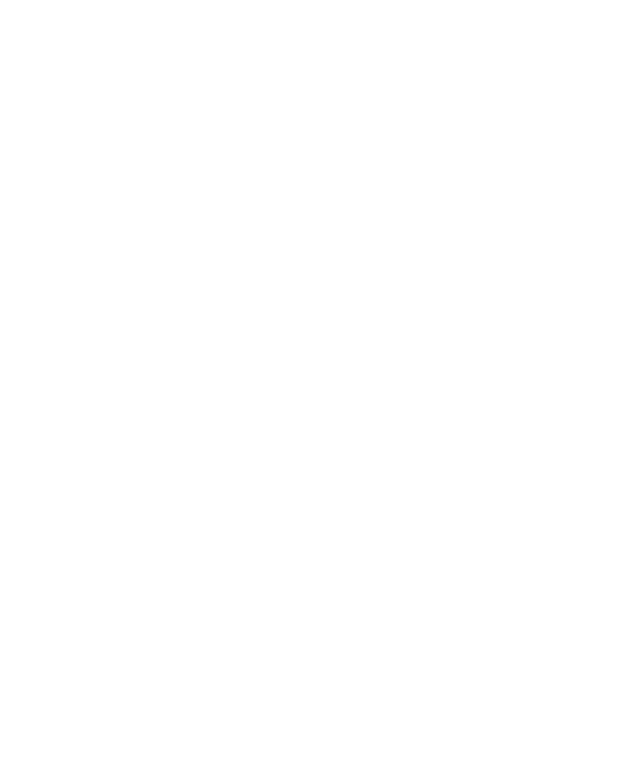
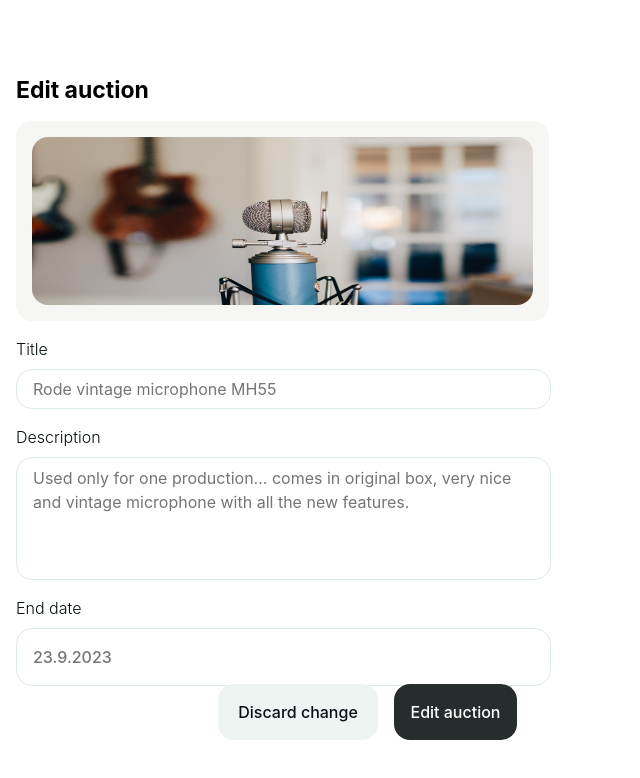
Before and after one commit to AndjelaShida/AuctionBay-Frontend, a React (Vite) app: page /editauction in a window 1280 px wide. Before the commit this address had no page. Shown: the top 778 px of the page, without its empty margins (0-640 px from the left). Built offline with nearby package versions, Linux system fonts and the light colour scheme.

Commit message:
edit auction fix

```diff
--- a/src/emptyState/auctionEmptyState.tsx
+++ b/src/emptyState/auctionEmptyState.tsx
@@ -28,7 +28,7 @@
           </LeftNavigation>
 
           <RightNavigation>
-            <CircleButton to="/create">
+            <CircleButton to="/addauctions">
               <svg
                 width="20"
                 height="20"
--- a/src/emptyState/biddingEmpty.tsx
+++ b/src/emptyState/biddingEmpty.tsx
@@ -49,7 +49,7 @@
           </LeftNavigation>
 
           <RightNavigation>
-            <CircleButton to="/create">
+            <CircleButton to="/addauction">
               <svg
                 width="20"
                 height="20"
--- a/src/emptyState/profilEmptyState.tsx
+++ b/src/emptyState/profilEmptyState.tsx
@@ -51,7 +51,7 @@
           </LeftNavigation>
 
           <RightNavigation>
-            <CircleButton to="/create">
+            <CircleButton to="/addauction">
               <svg
                 width="20"
                 height="20"
--- a/src/emptyState/wonEmptyState.tsx
+++ b/src/emptyState/wonEmptyState.tsx
@@ -49,7 +49,7 @@
           </LeftNavigation>
 
           <RightNavigation>
-            <CircleButton to="/create">
+            <CircleButton to="/addauction">
               <svg
                 width="20"
                 height="20"
--- a/src/pages/auction/auction.tsx
+++ b/src/pages/auction/auction.tsx
@@ -64,7 +64,7 @@
           </LeftNavigation>
 
           <RightNavigation>
-            <CircleButton to="/create">
+            <CircleButton to="/addauctions">
               <svg
                 width="20"
                 height="20"
--- a/src/pages/auction/auctions.tsx
+++ b/src/pages/auction/auctions.tsx
@@ -42,7 +42,7 @@
           </LeftNavigation>
 
           <RightNavigation>
-            <CircleButton to="/create">
+            <CircleButton to="/addauctions">
               <svg
                 width="20"
                 height="20"
--- a/src/pages/profile/myAuction.style.ts
+++ b/src/pages/profile/myAuction.style.ts
@@ -1,6 +1,5 @@
 import styled from "styled-components";
 import { Link } from "react-router-dom";
-
 
 export const CardsGrid = styled.div`
   display: grid;
@@ -9,7 +8,7 @@
   padding: 20px;
   width: 100%;
   box-sizing: border-box;
-  background-color: #F6F6F4 ;
+  background-color: #f6f6f4;
 
   @media (max-width: 1200px) {
     grid-template-columns: repeat(3, 1fr); // prilagodljivo za tablete
@@ -24,14 +23,13 @@
   }
 `;
 
-
 export const NavButton2 = styled(Link)`
   padding: 14px 20px;
   font-family: "Inter", sans-serif;
   font-weight: 400;
   border-radius: 32px;
   border: none;
-  background-color:#F0F8FF;
+  background-color: #f0f8ff;
   color: #000;
   cursor: pointer;
   transition: background-color 0.3s ease;
@@ -42,11 +40,10 @@
   gap: 10px;
 
   &:hover {
-      color:white ;
-    background-color:#202020 ;
+    color: white;
+    background-color: #202020;
   }
 `;
-
 
 export const Title = styled.h2`
   width: 1440px;
@@ -55,19 +52,20 @@
   font-weight: 700;
   color: #000;
   margin: 0;
-  padding: 10px ;
+  padding: 10px;
   text-align: left;
+  background-color: #f6f6f4 ;
 
 `;
 
 export const TabBar = styled.div`
   flex-direction: column;
-display: flex ;
-align-items: center ;
+  display: flex;
+  align-items: center;
   text-align: center;
   justify-content: center;
   gap: 32px;
-padding: 24px ;
+  padding: 24px;
 `;
 export const ButtonGroup = styled.div`
   display: flex;
@@ -75,8 +73,6 @@
   flex-wrap: wrap;
   justify-content: center;
 `;
-
-
 
 export const NavbarContent = styled.div`
   width: 100%;
--- /dev/null
+++ b/src/profileSetting/editAuction/editAuction.style.ts
@@ -0,0 +1,234 @@
+import { styled } from "styled-components";
+
+export const Wrapper = styled.div`
+  display: flex;
+  flex-direction: column;
+  width: 533px;
+  height: 647px;
+  border-radius: 16px;
+  padding: 16px;
+  gap: 16px;
+  background-color: #ffffff;
+`;
+
+export const Header = styled.div`
+  display: flex;
+  flex-direction: column;
+  width: 501px;
+  height: 28px;
+  gap: 16px;
+
+  font-family: "Inter", sans-serif;
+  font-weight: 700;
+  font-style: bold;
+  font-size: 23px;
+  line-height: 120%;
+  color: #000000;
+`;
+
+export const Picture = styled.div`
+  display: flex;
+  flex-direction: column;
+  width: 501px;
+  height: 168px;
+  border-radius: 16px;
+  gap: 8px;
+  padding: 16px;
+  background-color: #f6f6f4;
+
+  img {
+    width: 501px;
+    height: 168px;
+    border-radius: 16px;
+  }
+`;
+
+export const Inner = styled.div`
+  /*CEO srednji ceo*/
+  display: flex;
+  flex-direction: column;
+  width: 501px;
+  height: 331px;
+  gap: 16px;
+`;
+
+
+
+export const InputGroupTitle = styled.div`
+  /*deo sa tekstom i placeholderom*/
+  display: flex;
+  flex-direction: column;
+  width: 501px;
+  height: 72px;
+  gap: 8px;
+
+  label {
+    /*naslovi: title, description i end date*/
+    width: 501px;
+    height: 24px;
+    font-family: "Inter", sans-serif;
+    font-weight: 300;
+    font-style: light;
+    font-size: 16px;
+    line-height: 24px;
+    color: #071015;
+  }
+`;
+
+export const InputGroupDescription = styled.div`
+  /*deo sa tekstom i placeholderom*/
+  display: flex;
+  flex-direction: column;
+  width: 501px;
+  height: 155px;
+  gap: 8px;
+
+  label {
+    /*naslovi: title, description i end date*/
+    width: 501px;
+    height: 24px;
+    font-family: "Inter", sans-serif;
+    font-weight: 300;
+    font-style: light;
+    font-size: 16px;
+    line-height: 24px;
+    color: #071015;
+  }
+`;
+
+export const InputGroupEndDate = styled.div`
+  /*deo sa tekstom i placeholderom*/
+  display: flex;
+  flex-direction: column;
+  width: 501px;
+  height: 72px;
+  gap: 8px;
+
+
+    height: 24px;
+    font-family: "Inter", sans-serif;
+    font-weight: 300;
+    font-style: light;
+    font-size: 16px;
+    line-height: 24px;
+    color: #071015;
+  }
+`;
+
+export const InputTitle = styled.input`
+  /*deo samo sa placeholderom*/
+  display: flex;
+  flex-direction: row;
+  width: 501px;
+  height: 40px;
+  gap: 8px;
+  border-radius: 16px;
+  border: 1px solid #dde9e6;
+  padding: 8px 16px;
+  background-color: #ffffff;
+
+
+    font-family: "Inter", sans-serif;
+    font-weight: 400;
+    font-style: medium;
+    font-size: 16px;
+    line-height: 24px;
+    color: #071015;
+
+`;
+
+export const InputEndDate = styled.input`
+  /*deo samo sa placeholderom*/
+  display: flex;
+  flex-direction: row;
+  width: 501px;
+  height: 40px;
+   min-height: 40px;
+  gap: 8px;
+  border-radius: 16px;
+  border: 1px solid #dde9e6;
+  padding: 8px 16px;
+  background-color: #ffffff;
+
+
+    font-family: "Inter", sans-serif;
+    font-weight: 500;
+    font-style: medium;
+    font-size: 16px;
+    line-height: 24px;
+    color: #071015;
+
+`;
+
+
+export const TextArea = styled.textarea`
+  /*description placeholder*/
+  width: 501px;
+  height: 123px;
+  border-radius: 16px;
+  border: 1px solid #dde9e6;
+  padding: 8px 16px;
+  background-color: #ffffff;
+
+  font-family: "Inter", sans-serif;
+  font-weight: 400;
+  font-size: 16px;
+  line-height: 24px;
+  resize: none;
+`;
+
+export const BottomBar = styled.div`
+  display: flex;
+  flex-direction: row;
+  justify-content: flex-end;
+  width: 501px;
+  height: 40px;
+  gap: 16px;
+
+`;
+
+export const DiscardButton = styled.div`
+   display: flex;
+  flex-direction: row;
+  justify-content: center ;
+  align-items: center ;
+  width: 160px;
+  height: 40px;
+  min-height: 40px;
+  border-radius: 16px;
+  padding: 8px 16px;
+  background-color: #edf4f2;
+
+  width: 128px;
+  height: 24px;
+  font-family: "Inter", sans-serif;
+  font-weight: 500;
+  font-style: medium;
+  font-size: 16px;
+  line-height: 24px;
+  letter-spacing: 0%;
+  color: #071015;
+`;
+
+export const EditButton = styled.div`
+  display: flex;
+  flex-direction: row;
+  justify-content: center ;
+  align-items: center ;
+  width: 123px;
+  height: 40px;
+  min-height: 40px;
+  border-radius: 16px;
+  padding: 8px 16px;
+  background-color: #272d2d;
+
+  width: 91px;
+  height: 24px;
+  font-family: "Inter", sans-serif;
+  font-weight: 500;
+  font-style: medium;
+  font-size: 16px;
+  line-height: 24px;
+  letter-spacing: 0%;
+  color: #ffffff;
+`;
--- /dev/null
+++ b/src/profileSetting/editAuction/editAuction.tsx
@@ -0,0 +1,73 @@
+import { useState } from "react";
+import {
+  BottomBar,
+  DiscardButton,
+  EditButton,
+  Header,
+  Inner,
+  InputEndDate,
+  InputGroupDescription,
+  InputGroupEndDate,
+  InputGroupTitle,
+  InputTitle,
+  Picture,
+  TextArea,
+  Wrapper,
+} from "./editAuction.style";
+
+const EditAuction: React.FC = () => {
+  const [isOverlayOpen, setIsOverlayOpen] = useState(true);
+
+  const handleSave = () => {
+    setIsOverlayOpen(false); // Ova linija zatvara "overlay"
+    console.log("Change saved");
+  };
+
+  const handleCancel = () => {
+    setIsOverlayOpen(false); // Zatvaranje na Cancel
+    console.log("Changes discarded");
+  };
+
+  if (!isOverlayOpen) return null;
+
+  return (
+    <Wrapper>
+      <Header>Edit auction</Header>
+
+      <Picture>
+        <img src="/images/editauction.jpg" alt="editauctions"></img>
+      </Picture>
+
+      <Inner>
+        <InputGroupTitle>
+          <label htmlFor="title">Title</label>
+          <InputTitle
+            id="title"
+            type="text"
+            placeholder="Rode vintage microphone MH55"
+          ></InputTitle>
+        </InputGroupTitle>
+
+        <InputGroupDescription>
+          <label htmlFor="description">Description</label>
+          <TextArea
+            id="description"
+            placeholder="Used only for one production... comes in original box, very nice and vintage microphone with all the new features."
+          />
+        </InputGroupDescription>
+
+        <InputGroupEndDate>
+          <label htmlFor="endDate">End date</label>
+          <InputEndDate id="endDate" type="text" placeholder="23.9.2023" />
+        </InputGroupEndDate>
+      </Inner>
+
+      <BottomBar>
+        <DiscardButton onClick={handleCancel}>Discard change</DiscardButton>
+
+        <EditButton onClick={handleSave}>Edit auction</EditButton>
+      </BottomBar>
+    </Wrapper>
+  );
+};
+export default EditAuction;
--- a/src/routes/AppRouter.tsx
+++ b/src/routes/AppRouter.tsx
@@ -20,6 +20,7 @@
 import ChangePassword from "../profileSetting/changePassword";
 import ChangeProfilPicture from "../profileSetting/changeProfilPicture";
 import AddAuctions from "../profileSetting/addAuctions/addAuctions";
+import EditAuction from "../profileSetting/editAuction/editAuction";
 
 
 
@@ -45,6 +46,7 @@
         <Route path="/changepassword" element={<ChangePassword />} />
         <Route path="/changeprofilpicture" element={<ChangeProfilPicture label={""} />} />
         <Route path="/addauction" element={<AddAuctions />} />
+         <Route path="/editauction" element={<EditAuction />} />
 
       </Routes>
     </BrowserRouter>
```
Also changed, not shown: public/images/editauction.jpg (added). Lines whose indentation alone changed are shown as unchanged.
